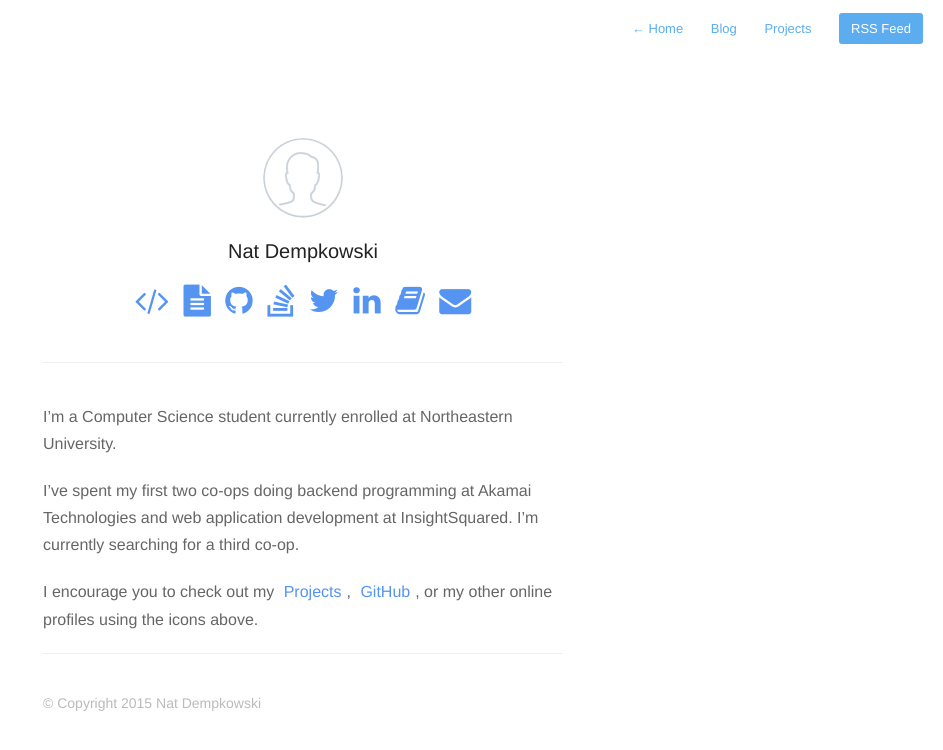
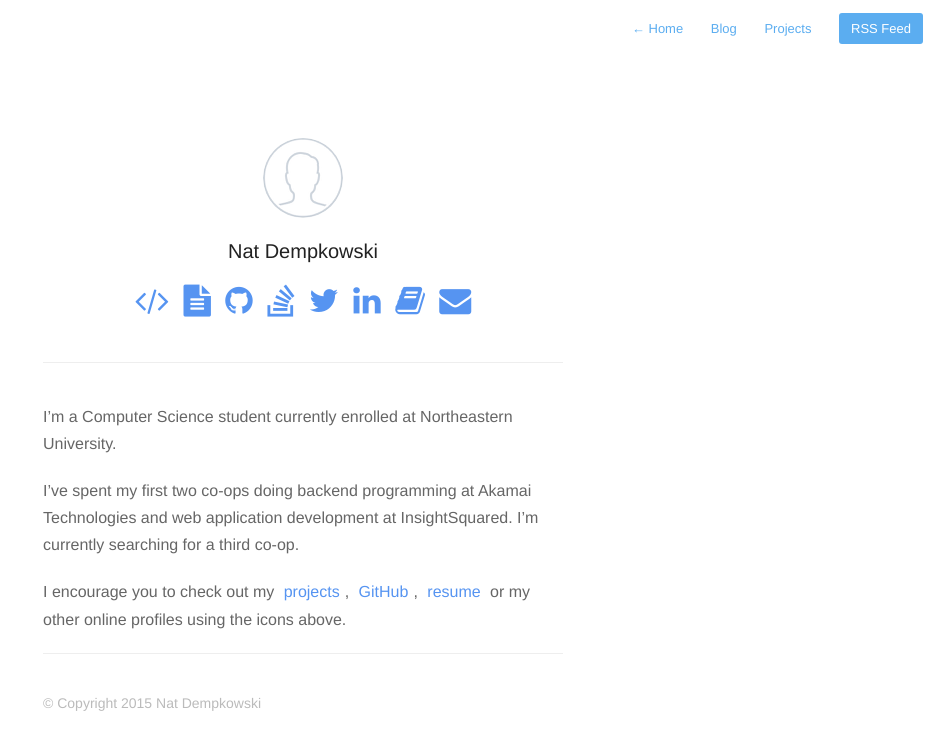
Before and after one commit to natdempk/natdempk.github.io, a Jekyll site: the page built from index.md, in a window 1280 px wide. Shown: the top 750 px of the page, without its empty margins (337-1280 px from the left). Built offline with Jekyll 4.4.1, drawn with Linux system fonts in a browser that asks for light colours; nearby versions of some CDN libraries; Markdown is read by kramdown in place of the engine named in the settings.

Commit message:
Add resume pdf for real

```diff
--- a/_includes/profile.html
+++ b/_includes/profile.html
@@ -9,7 +9,7 @@
             <h2>{{ site.description }}</h2>
             <div id="icons">
                 <a title="Projects" href="{{ site.baseurl  }}projects" ><i class="fa fa-code fa-2x"></i></a>
-                <a title="Resume" href="/assets/pdf/resume_nathaniel_dempkowski.pdf" ><i class="fa fa-file-text fa-2x"></i></a>
+                <a title="Resume" href="/assets/pdf/Resume Nathaniel Dempkowski 2015-10-12.pdf" ><i class="fa fa-file-text fa-2x"></i></a>
                 <a title="GitHub" href="https://github.com/natdempk/" ><i class="fa fa-github fa-2x"></i></a>
                 <a title="Stack Overflow" href="http://stackoverflow.com/users/2068985/natdempk" ><i class="fa fa-stack-overflow fa-2x"></i>
                 <a title="Twitter" href="https://twitter.com/natdempk" ><i class="fa fa-twitter fa-2x"></i></a>
--- a/index.md
+++ b/index.md
@@ -6,6 +6,6 @@ I'm a Computer Science student currently enrolled at Northeastern University.
 
 I've spent my first two co-ops doing backend programming at Akamai Technologies and web application development at InsightSquared. I'm currently searching for a third co-op.
 
-I encourage you to check out my [Projects](/projects/), [GitHub](https://github.com/natdempk), or my other online profiles using the icons above.
+I encourage you to check out my [projects](/projects/), [GitHub](https://github.com/natdempk), [resume](/assets/pdf/Resume Nathaniel Dempkowski 2015-10-12.pdf) or my other online profiles using the icons above.
 
 {% include footer.html %}
```
Also changed, not shown: 1 other file.
